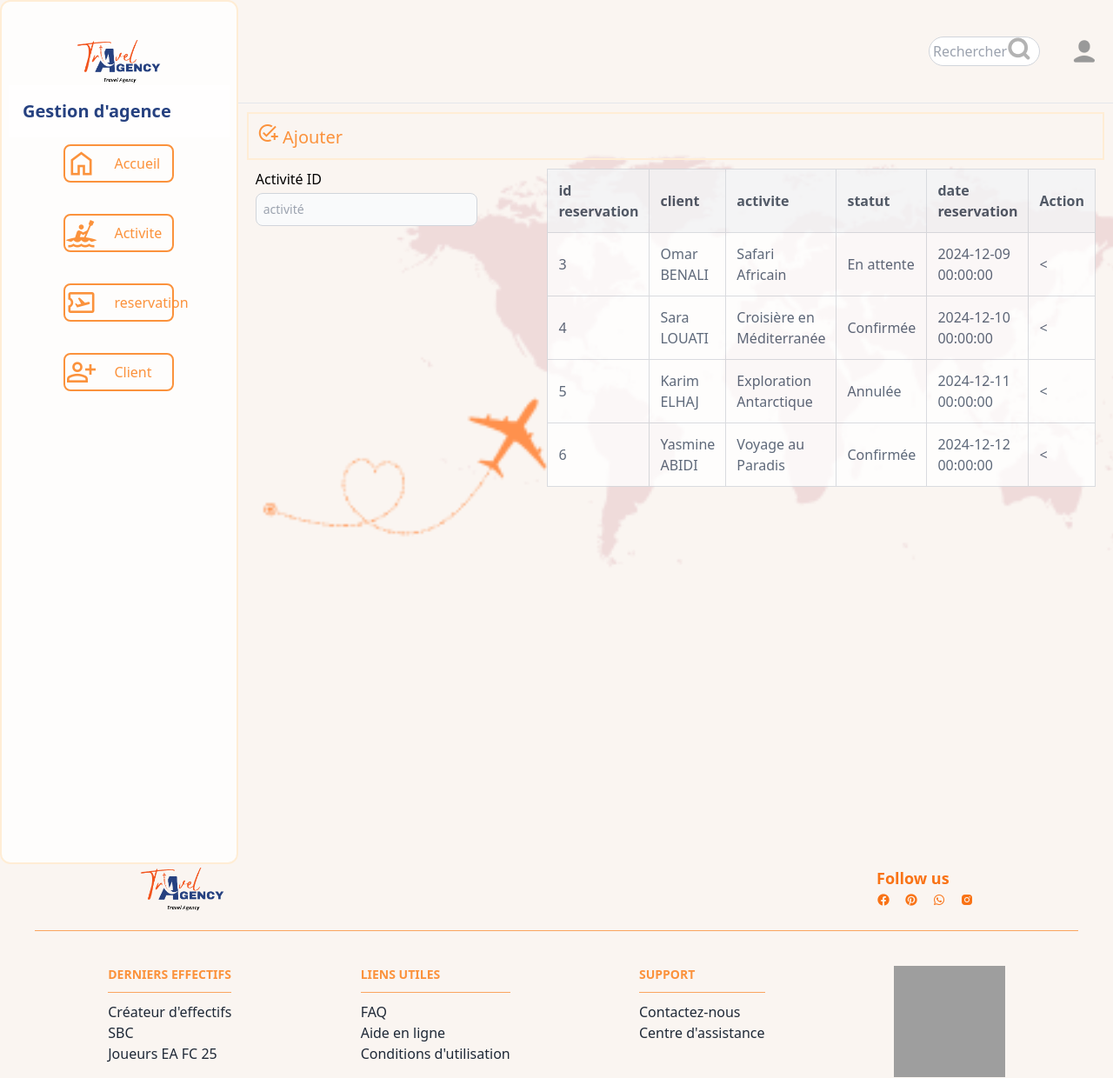
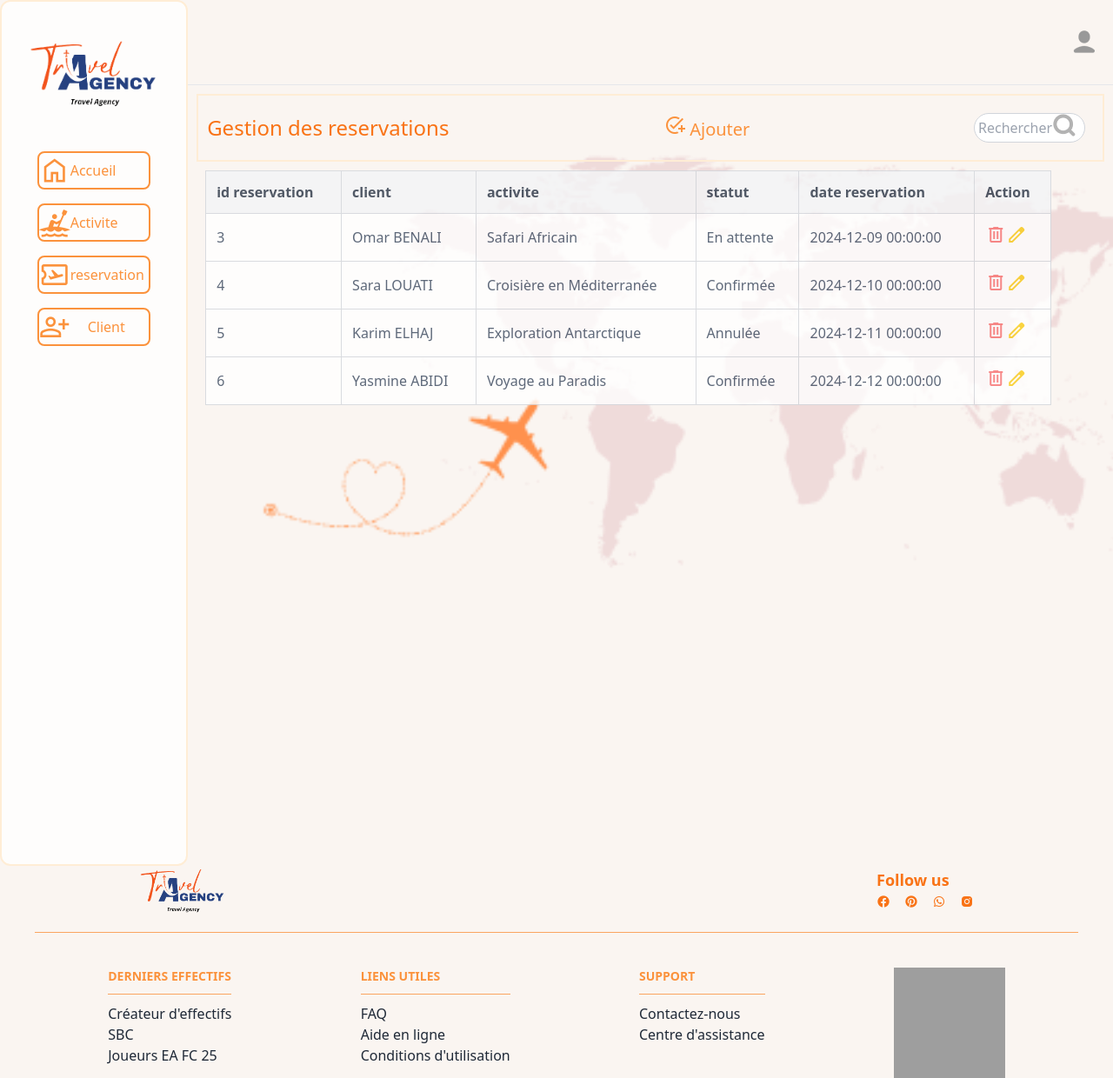
Before and after one commit to MinaELKH/reservationVoyage, a PHP site: page /reservation.php in a window 1280 px wide. Shown: the top 1240 px of the page at 87% size. Run offline with PHP 8.4, Linux system fonts and the light colour scheme; data comes from the database, SQL or seed files in the repository; data that the repository does not hold is empty; some libraries are stand-ins or nearby versions; grey boxes are pictures that could not be loaded.

Commit message:
Ajout et supp pour les clients , les activites et les reservations termine , next step -> edit

```diff
--- a/layout.php
+++ b/layout.php
@@ -10,7 +10,8 @@
 
     <link rel="stylesheet" href="https://fonts.googleapis.com/css2?family=Material+Symbols+Outlined" />
     <script src="https://cdn.tailwindcss.com"></script>
-    <title>FUT</title>
+    <title>Voyage</title>
+    <link rel="icon" href="img/logo.png" type="image/png">
     <link href="https://fonts.googleapis.com/css2?family=Montserrat:wght@400;600&display=swap" rel="stylesheet">
     <link rel="icon" href="img/logo1.jpg" type="image/x-icon">
     <link rel="stylesheet" href="https://unpkg.com/boxicons@latest/css/boxicons.min.css"> <!-- icon reseau sociaux-->
@@ -23,35 +24,33 @@
 
 <body class=" flex flex-col relative bg-[url('img/map3.png')] bg-[#FAF5F1] no-repeat bg-cover    kanit-medium">
     <div class=" flex ">
-        <aside class="   bg-white bg-opacity-80   border-2 border-orange-100 rounded-xl w-1/4 p-2 pt-10">
-            <div>
-                <img class="mx-auto" src="img/logo.png" width="100" alt="logo">
-            </div>
-            <div class="  p-4 bg-white bg-opacity-40 flex justify-between items-center">
-                <span class="text-[#264180] text-xl font-semibold"> Gestion d'agence </span>
+        <aside class="   bg-white bg-opacity-80   border-2 border-orange-100 rounded-xl w-1/5 p-2 pt-10">
+            <div >
+                <img class="mx-auto" src="img/logo.png" width="150" alt="logo">
             </div>
 
+
             <nav id="menu"
-                class="hidden lg:flex flex-col gap-5 justify-center mx-auto items-center align-center">
+                class="hidden lg:flex flex-col justify-center mx-auto items-center align-center mt-10">
                 <a href="index.php"
-                    class="text-orange-400 flex items-center gap-5 m-2 w-1/2 border-2  cursor-pointer border-orange-400  rounded-lg   hover:scale-[1.1]  hover:text-gray-800">
+                    class="text-orange-400 flex items-center m-2 w-2/3 border-2  cursor-pointer border-orange-400  rounded-lg   hover:scale-[1.1]  hover:text-gray-800">
                     <span class="material-symbols-outlined cursor-pointer  lg:text-4xl ">
                         Home </span> Accueil
                 </a>
                 <a href="activite.php"
-                    class="text-orange-400 flex items-center gap-5 m-2 w-1/2 border-2  cursor-pointer border-orange-400  rounded-lg   hover:scale-[1.1]  hover:text-gray-800">
+                    class="text-orange-400 flex items-center  m-2  w-2/3 border-2  cursor-pointer border-orange-400  rounded-lg   hover:scale-[1.1]  hover:text-gray-800">
                     <span class="material-symbols-outlined cursor-pointer  lg:text-4xl ">
                         kayaking </span> Activite
                 </a>
                 <a href="reservation.php"
-                    class="text-orange-400 flex items-center gap-5 m-2 w-1/2 border-2  cursor-pointer border-orange-400  rounded-lg   hover:scale-[1.1]  hover:text-gray-800">
+                    class="text-orange-400 flex items-center m-2   w-2/3 border-2  cursor-pointer border-orange-400  rounded-lg   hover:scale-[1.1]  hover:text-gray-800">
                     <span class="material-symbols-outlined cursor-pointer  lg:text-4xl ">
 
 airplane_ticket
 </span> reservation
                 </a>
                 <a href="client.php"
-                    class="text-orange-400 flex items-center gap-5 m-2 w-1/2 border-2  cursor-pointer border-orange-400  rounded-lg   hover:scale-[1.1]  hover:text-gray-800">
+                    class="text-orange-400 flex items-center gap-5 m-2 w-2/3 border-2  cursor-pointer border-orange-400  rounded-lg   hover:scale-[1.1]  hover:text-gray-800">
                     <span class="material-symbols-outlined cursor-pointer  lg:text-4xl ">
                         person_add </span> Client
                 </a>
@@ -61,7 +60,7 @@ airplane_ticket
 
 
         </aside>
-        <div>
+        <div  class="w-full">
             <header class=" text-black p-4 lg:my-4 ">
                 <div class="container mx-auto flex justify-between items-center">
 
@@ -79,12 +78,7 @@ airplane_ticket
 
 
                     <div class="flex space-x-6 lg:ml-auto lg:flex-row flex-1  items-center  lg:justify-end">
-                        <div class="relative flex">
-                            <input type="text" id="champRecherche" placeholder="Rechercher"
-                                class=" m-2.5 p-1 border border-gray-300 w-32 rounded-full text-black"
-                                oninput="rechercher()">
-                            <img src="./img/Search.png" alt="search logo" class=" absolute right-5 top-2.5">
-                        </div>
+
                         <a href="#" class="text-white">
                             <img src="./img/User.png" alt="user logo">
                         </a>
@@ -108,14 +102,23 @@ airplane_ticket
 
 
             <section  class="p-2.5 m-2.5  border-2 border-orange-100  ">
-                 <div class="flex align-center items-center">
+
+                 <div class="flex align-center justify-between items-center">
+                 <div><h2 class="text-2xl text-orange-500 "> <?php echo $title; ?><h2>
+                 </div>
                     <div  id="ShowForm" class=" text-orange-400 cursor-pointer  border-orange-400  rounded-lg   hover:scale-[1.1]  hover:text-gray-800 lg:text-xl">
 
                     <span class="material-symbols-outlined cursor-pointer   ">
                         add_task </span>  Ajouter </div>
 
-                 </div>
 
+                 <div class="relative flex">
+                            <input type="text" id="champRecherche" placeholder="Rechercher"
+                                class=" m-2.5 p-1 border border-gray-300 w-32 rounded-full text-black"
+                                oninput="rechercher()">
+                            <img src="./img/Search.png" alt="search logo" class=" absolute right-5 top-2.5">
+                        </div>
+                        </div>
             </section>
 
 
--- a/reservation.php
+++ b/reservation.php
@@ -1,19 +1,9 @@
 <?php
 include 'db.php';
 ob_start();
-$title = "Gestion des reservation";
+$title = "Gestion des reservations";
 ?>
- <?php
-                    $query = "select titre from activite" ;
-                    $result = mysqli_query($conn,$query);
-                    while($row = mysqli_fetch_assoc($resultat)){
-                             echo $row ;
-                    }
-                    echo'<label for="id_activite" class="block font-medium mb-1">Activité ID</label>
-                    <input id="id_activite" name="id_activite" type="number" placeholder="activité"
-                        class="inputformulaire w-full bg-gray-50 border border-gray-300 rounded-lg p-2 text-sm">
-                    </div>' ;
-                      ?>
+
 
 
 
@@ -30,22 +20,33 @@ $title = "Gestion des reservation";
             <input id="id_input" type="hidden" value="-1">
             <div class="grid grid-cols-1 md:grid-cols-2 gap-4">
                 <div>
-                    <label for="id_client" class="block font-medium mb-1">Client ID</label>
-                    <input id="id_client" name="id_client" type="number" placeholder="ID du client"
-                        class="inputformulaire w-full bg-gray-50 border border-gray-300 rounded-lg p-2 text-sm">
+                    <label for="id_client" class="block font-medium mb-1">Client</label>
+                    <?php
+                    $query = "select id_client , nom , prenom  from client" ;
+                    $result = mysqli_query($conn,$query);
+                    echo"<select name='id_client'  class='inputformulaire w-full bg-gray-50 border border-gray-300 rounded-lg p-2 text-sm'>
+                     <option value=''> Choisir Activite </option>" ;
+                    while($row = mysqli_fetch_assoc($result)){
+                        echo"
+                        <option value={$row["id_client"]}> {$row["nom"]} {$row["prenom"]}   </option>" ;
+                    }
+                     echo"</select>"
+                    ?>
                 </div>
                 <div>
+                    <label for="id_activite" class="block font-medium mb-1">Activité</label>
                     <?php
-                    $query = "select titre from activite" ;
+                    $query = "select id_activite ,  titre from activite" ;
                     $result = mysqli_query($conn,$query);
-                    while($row = mysqli_fetch_assoc($resultat)){
-                             echo $row ;
+                    echo"<select name='id_activite'  class='inputformulaire w-full bg-gray-50 border border-gray-300 rounded-lg p-2 text-sm'>
+                     <option value=''> Choisir Activite </option>" ;
+                    while($row = mysqli_fetch_assoc($result)){
+                        echo"
+                        <option value={$row["id_activite"]}> {$row["titre"]}  </option>" ;
                     }
-                    echo'<label for="id_activite" class="block font-medium mb-1">Activité ID</label>
-                    <input id="id_activite" name="id_activite" type="number" placeholder="activité"
-                        class="inputformulaire w-full bg-gray-50 border border-gray-300 rounded-lg p-2 text-sm">
-                    </div>' ;
-                      ?>
+                     echo"</select>"
+                    ?>
+                </div>
                 <div>
                     <label for="statut" class="block font-medium mb-1">Statut</label>
                     <select id="statut" name="statut"
@@ -55,11 +56,13 @@ $title = "Gestion des reservation";
                         <option value="Annulée">Annulée</option>
                     </select>
                 </div>
+
                 <div>
-                    <label for="montant" class="block font-medium mb-1">Montant</label>
-                    <input id="montant" name="montant" type="text" placeholder="Montant"
-                        class="inputformulaire w-full bg-gray-50 border border-gray-300 rounded-lg p-2 text-sm">
+                    <label for="date_reservation" class="block font-medium mb-1">Date reservation</label>
+                    <input id="date_reservation" name="date_reservation" type="date" placeholder="Date"
+                    class="inputformulaire w-full bg-gray-50 border border-gray-300 rounded-lg p-2 text-sm">
                 </div>
+
             </div>
             <div class="flex justify-center">
                 <button type="submit" name="ajouter" id="submitreservation"
@@ -75,15 +78,14 @@ $title = "Gestion des reservation";
 <?php
 
 if (isset($_POST['ajouter'])) {
-
     $id_client = mysqli_real_escape_string($conn, $_POST['id_client']);
     $id_activite = mysqli_real_escape_string($conn, $_POST['id_activite']);
     $statut = mysqli_real_escape_string($conn, $_POST['statut']);
-    $date_reservation = date("Y-m-d H:i:s");  // Date et heure actuelle pour la réservation
-    $montant = mysqli_real_escape_string($conn, $_POST['montant']);
-
-    $sql = "INSERT INTO reservation (id_client, id_activite, statut, date_reservation, montant)
-        VALUES ('$id_client', '$id_activite', '$statut', '$date_reservation', '$montant')";
+    $date_reservation =mysqli_real_escape_string($conn, $_POST['date_reservation']);;  // Date et heure actuelle pour la réservation
+    $stmt = mysqli_prepare($conn ,"INSERT INTO reservation (id_client, id_activite, statut, date_reservation)  VALUES (?, ?,?,?)");
+    mysqli_stmt_bind_param($stmt , "iisd" , $id_client,$id_activite,$statut,$date_reservation);
+    mysqli_stmt_execute($stmt);
+    mysqli_stmt_close($stmt);
     if (mysqli_query($conn, $sql)) {
         echo "Réservation ajoutée avec succès";
     } else {
@@ -91,6 +93,22 @@ if (isset($_POST['ajouter'])) {
     }
 }
 
+if(isset($_POST["delete"])){
+    try {
+        $id=$_POST["delete"];  //  $_POST["delete"]   btn delete prend value= id_reservation
+        $query="delete from reservation where id=?";
+        $stmt = mysqli_prepare($conn , $query);
+        mysqli_stmt_bind_param($stmt , "i" , $id );
+        mysqli_stmt_execute($stmt);
+        mysqli_stmt_close();
+        header("location: reservation.php");
+        exit;
+    } catch (mysqli_sql_execption $e) {
+        echo "<div class='text-red-500  text-xl semi-bold  bg-white opacity-70'>{$e->getmessage()} </div>" ;
+    }
+
+}
+//affichage  :
 $query_select = "select r.id_reservation ,a.titre ,  c.nom  , c.prenom , r.statut ,r.date_reservation   from reservation as r
 inner join activite as a  on a.id_activite = r.id_activite
 inner join  client as c  on c.id_client = r.id_client";
@@ -98,20 +116,33 @@ $resultat = mysqli_query($conn, $query_select);
 if ($resultat) {
     echo "<div><table><thead><tr><th>id reservation</th><th>client</th><th>activite</th><th>statut</th><th>date reservation</th><th>Action</th></tr></thead><tbody>";
     while ($row = mysqli_fetch_assoc($resultat)) {
+        $id = $row["id_reservation"] ;
         echo "<tr>
         <td>{$row["id_reservation"]}</td>
         <td>{$row["nom"]} {$row["prenom"]}</td>
         <td>{$row["titre"]}</td>
         <td>{$row["statut"]}</td>
         <td>{$row["date_reservation"]}</td>
-        <td><
+        <td> <form   action='reservation.php' method='post'>
+                    <div class='flex'>
+                        <button type='submit' name='delete' value='$id'>
+                            <span class='text-red-400 cursor-pointer material-symbols-outlined'>
+                                delete
+                            </span>
+                        </button>
+        <button type='submit' name='edit' value='$id'>
+            <span class='text-yellow-400 cursor-pointer material-symbols-outlined'>
+                edit
+            </span>
+        </button>
+    </div></td>
         </tr>";
     }
     echo "</tbody></table></div>";
 }
 
 
-// Fermeture de la connexion
+
 mysqli_close($conn);
 ?>
 <?php
```
Also changed, not shown: activite.php (+31 -35 lines), client.php (+50 -11 lines).
